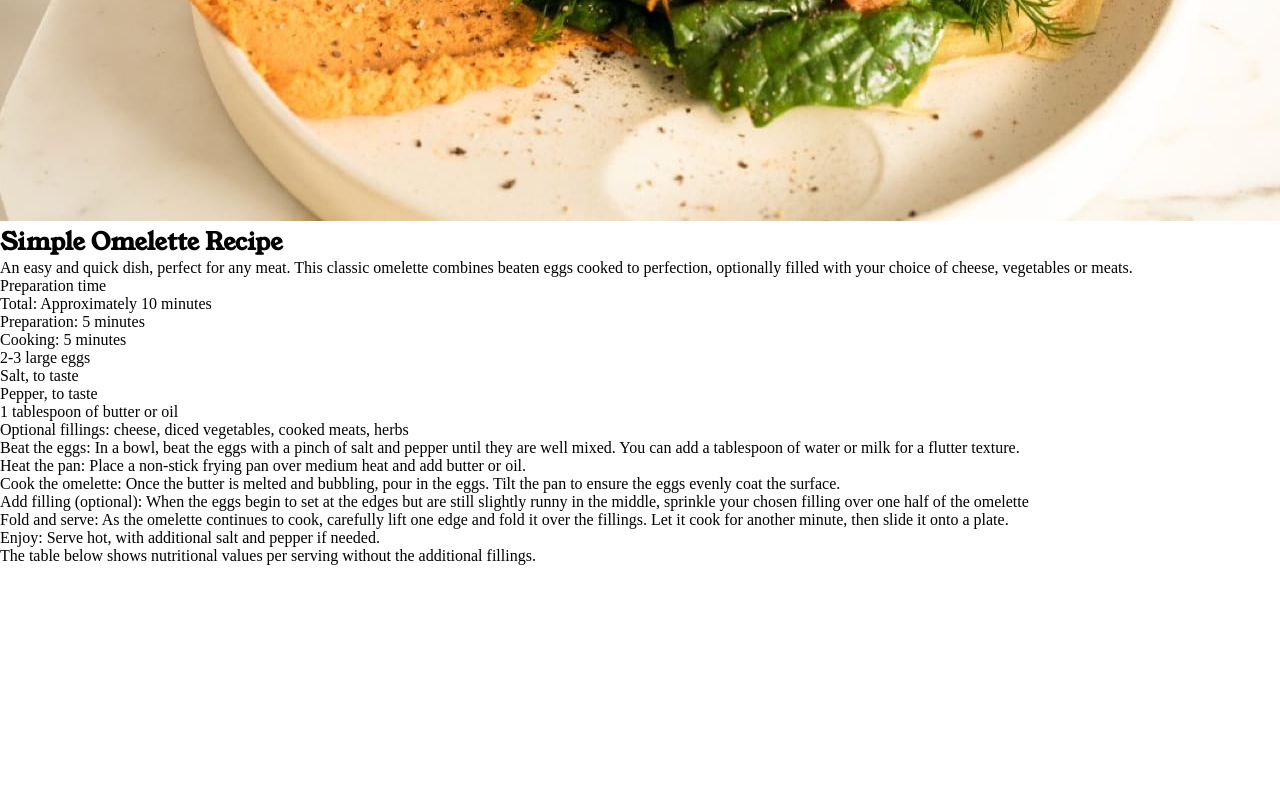
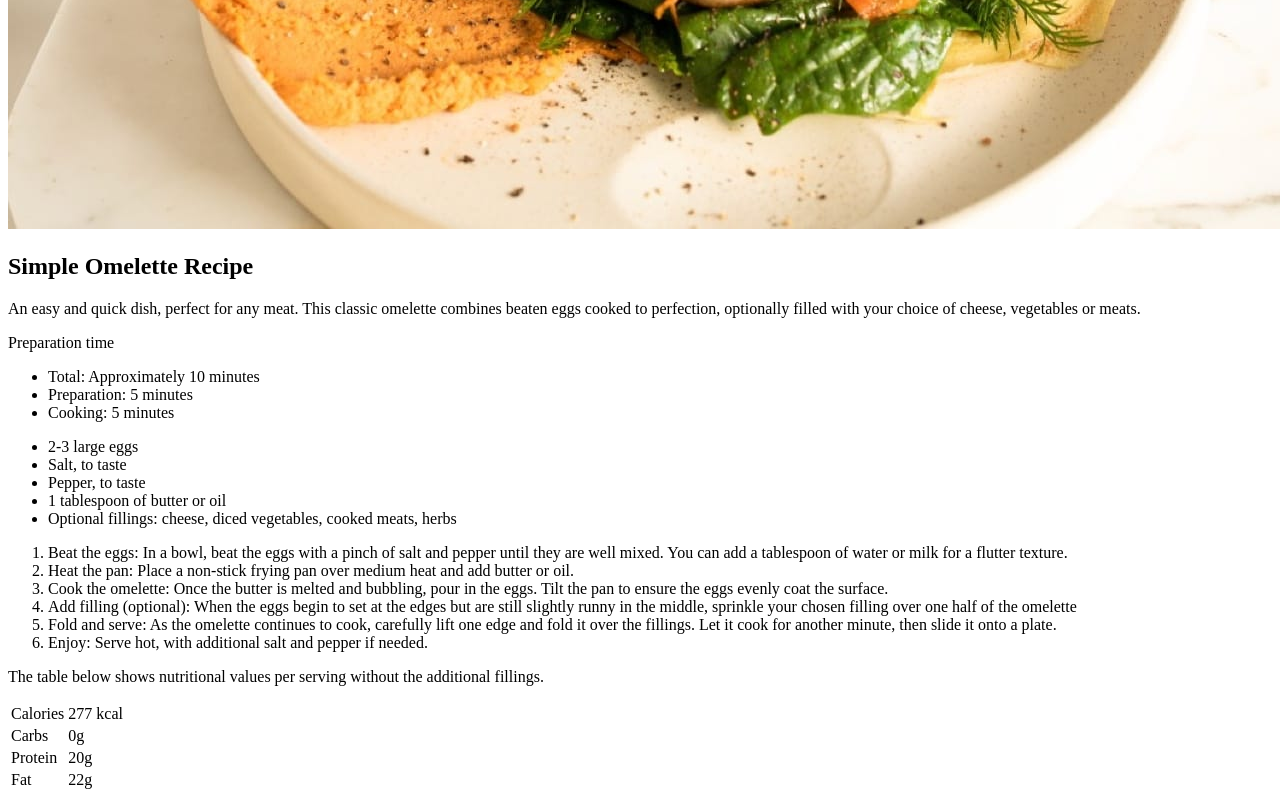
Before and after one commit to vinimello0/recipe-page, a plain HTML site: page index.html in a window 1280 px wide. Shown: the part 379-1179 px from the top of the page. Before the commit the page ends 944 px from the top, so only its background shows below. Drawn offline with Linux system fonts and the light colour scheme.

Commit message:
4º commit - Última section (table) pronta.

```diff
--- a/css/style.css
+++ b/css/style.css
@@ -3,12 +3,3 @@
 *::after {
     box-sizing: border-box;
 }
-
-* {
-    margin: 0;
-    padding: 0;
-}
-
-h1 {
-    font-family: 'Young Serif', sans-serif;
-}
--- a/index.html
+++ b/index.html
@@ -58,6 +58,24 @@
 
     <section class="Nutrition">
       <p>The table below shows nutritional values per serving without the additional fillings.</p>
+      <table>
+        <tr>
+          <td>Calories</td>
+          <td class="table_color__red">277 kcal</td>
+        </tr>
+        <tr>
+          <td>Carbs</td>
+          <td class="table_color__red">0g</td>
+        </tr>
+        <tr>
+          <td>Protein</td>
+          <td class="table_color__red">20g</td>
+        </tr>
+        <tr>
+          <td>Fat</td>
+          <td class="table_color__red">22g</td>
+        </tr>
+      </table>
     </section>
   </main>
 </body>
```
